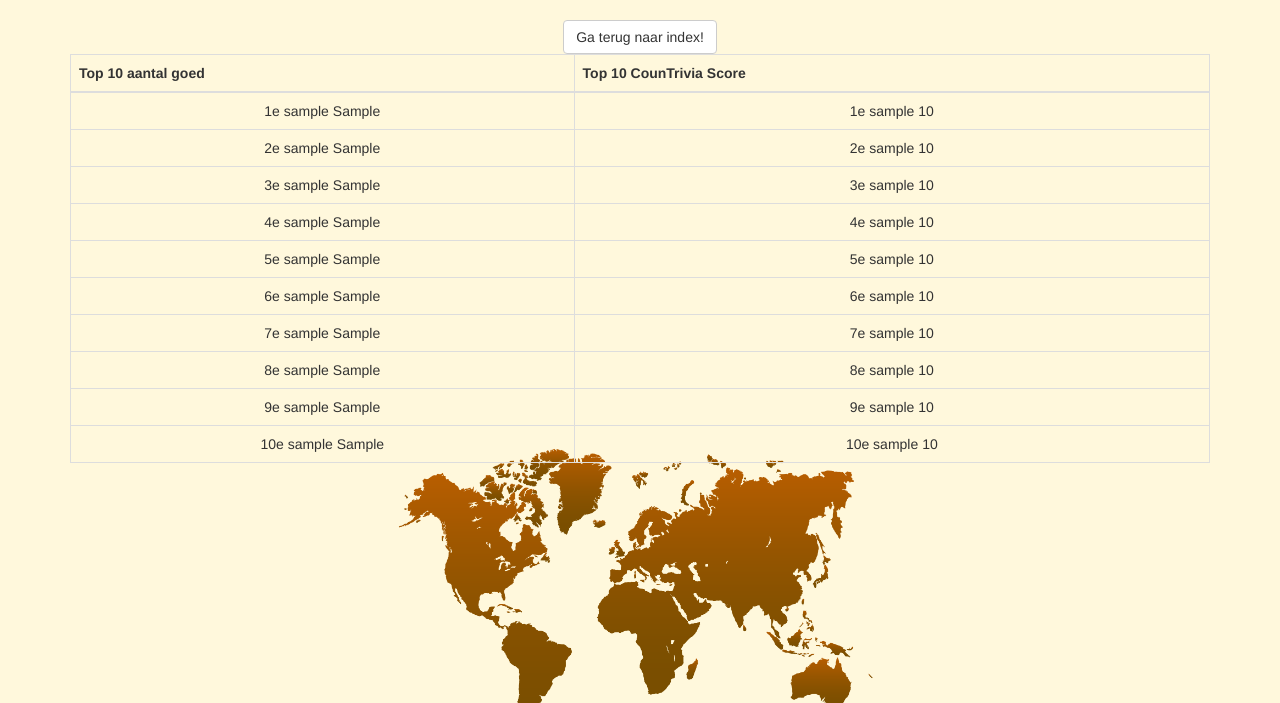
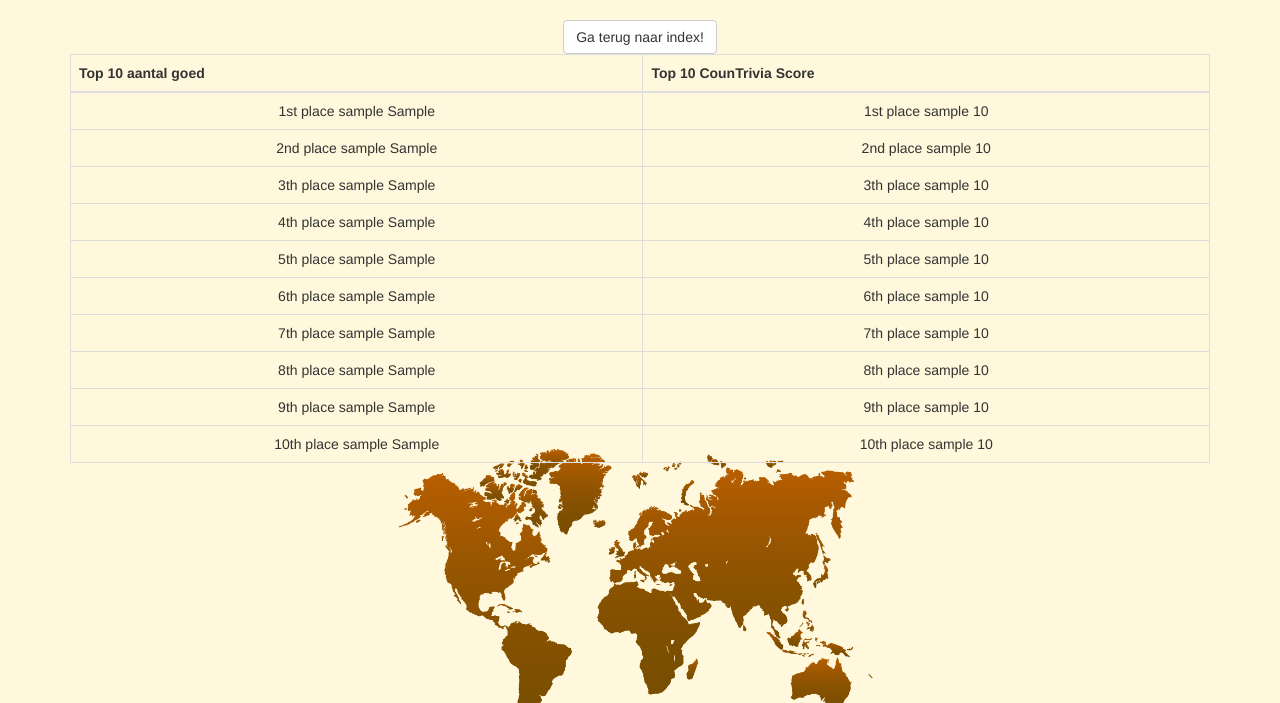
Before and after one commit to Chris-Wijgh/Trivia-Project-Web-ProgIK, a Flask app: template trivia/templates/top_10.html in a window 1280 px wide. Shown: the part 52-755 px from the top of the page. Run offline with Flask 2, Linux system fonts and the light colour scheme; the template is opened without the code that fills it: most values are stand-ins (such as "Sample title", 1, 10 or a date in 2020); some libraries are stand-ins or nearby versions.

Commit message:
changed languague

```diff
--- a/trivia/templates/end.html
+++ b/trivia/templates/end.html
@@ -6,7 +6,7 @@
 
 {% block main %}
 <link rel="stylesheet" type="text/css" href="./static/styles.css" />
-<a href="{{ url_for('index') }}" class="btn btn-default">Terug naar index!</a>
+<a href="{{ url_for('index') }}" class="btn btn-default">Back to index!</a>
 <h1>Correct Answers: <u>{{ correct }}</u></h1>
 
 {% endblock %}
--- a/trivia/templates/top_10.html
+++ b/trivia/templates/top_10.html
@@ -14,49 +14,49 @@
             </thead>
             <tbody>
                 <tr>
-                    <td>1e {{ top10_lijst[0]["username"] }}  {{ top10_lijst[0]["vragen_goed"] }}</td>
-                    <td>1e {{ top10_score[0]["username"] }}  {{ top10_score[0]["user_score"] }} </td>
+                    <td>1st place {{ top10_lijst[0]["username"] }}  {{ top10_lijst[0]["vragen_goed"] }}</td>
+                    <td>1st place {{ top10_score[0]["username"] }}  {{ top10_score[0]["user_score"] }} </td>
 
                 </tr>
                 <tr>
-                    <td> 2e {{ top10_lijst[1]["username"] }} {{ top10_lijst[1]["vragen_goed"] }}</td>
-                    <td> 2e {{ top10_score[1]["username"] }} {{ top10_score[1]["user_score"] }}</td>
+                    <td> 2nd place {{ top10_lijst[1]["username"] }} {{ top10_lijst[1]["vragen_goed"] }}</td>
+                    <td> 2nd place {{ top10_score[1]["username"] }} {{ top10_score[1]["user_score"] }}</td>
                 </tr>
                 <tr>
-                    <td> 3e {{ top10_lijst[2]["username"] }} {{ top10_lijst[2]["vragen_goed"] }}</td>
-                    <td> 3e {{ top10_score[2]["username"] }} {{ top10_score[2]["user_score"] }}</td>
+                    <td> 3th place {{ top10_lijst[2]["username"] }} {{ top10_lijst[2]["vragen_goed"] }}</td>
+                    <td> 3th place {{ top10_score[2]["username"] }} {{ top10_score[2]["user_score"] }}</td>
                 </tr>
                 <tr>
-                    <td> 4e {{ top10_lijst[3]["username"] }} {{ top10_lijst[3]["vragen_goed"] }}</td>
-                    <td> 4e {{ top10_score[3]["username"] }} {{ top10_score[3]["user_score"] }}</td>
+                    <td> 4th place {{ top10_lijst[3]["username"] }} {{ top10_lijst[3]["vragen_goed"] }}</td>
+                    <td> 4th place {{ top10_score[3]["username"] }} {{ top10_score[3]["user_score"] }}</td>
                 </tr>
                  <tr>
-                    <td>5e {{ top10_lijst[4]["username"] }}  {{ top10_lijst[4]["vragen_goed"] }}</td>
-                    <td>5e {{ top10_score[4]["username"] }}  {{ top10_score[4]["user_score"] }} </td>
+                    <td>5th place {{ top10_lijst[4]["username"] }}  {{ top10_lijst[4]["vragen_goed"] }}</td>
+                    <td>5th place {{ top10_score[4]["username"] }}  {{ top10_score[4]["user_score"] }} </td>
 
                 </tr>
                  <tr>
-                    <td>6e {{ top10_lijst[5]["username"] }}  {{ top10_lijst[5]["vragen_goed"] }}</td>
-                    <td>6e {{ top10_score[5]["username"] }}  {{ top10_score[5]["user_score"] }} </td>
+                    <td>6th place {{ top10_lijst[5]["username"] }}  {{ top10_lijst[5]["vragen_goed"] }}</td>
+                    <td>6th place {{ top10_score[5]["username"] }}  {{ top10_score[5]["user_score"] }} </td>
 
                 </tr>
                  <tr>
-                    <td>7e {{ top10_lijst[6]["username"] }}  {{ top10_lijst[6]["vragen_goed"] }}</td>
-                    <td>7e {{ top10_score[6]["username"] }}  {{ top10_score[6]["user_score"] }} </td>
+                    <td>7th place {{ top10_lijst[6]["username"] }}  {{ top10_lijst[6]["vragen_goed"] }}</td>
+                    <td>7th place {{ top10_score[6]["username"] }}  {{ top10_score[6]["user_score"] }} </td>
 
                 </tr>
                  <tr>
-                    <td>8e {{ top10_lijst[7]["username"] }}  {{ top10_lijst[7]["vragen_goed"] }}</td>
-                    <td>8e {{ top10_score[7]["username"] }}  {{ top10_score[7]["user_score"] }} </td>
+                    <td>8th place {{ top10_lijst[7]["username"] }}  {{ top10_lijst[7]["vragen_goed"] }}</td>
+                    <td>8th place {{ top10_score[7]["username"] }}  {{ top10_score[7]["user_score"] }} </td>
                 </tr>
                  <tr>
-                    <td>9e {{ top10_lijst[8]["username"] }}  {{ top10_lijst[8]["vragen_goed"] }}</td>
-                    <td>9e {{ top10_score[8]["username"] }}  {{ top10_score[8]["user_score"] }} </td>
+                    <td>9th place {{ top10_lijst[8]["username"] }}  {{ top10_lijst[8]["vragen_goed"] }}</td>
+                    <td>9th place {{ top10_score[8]["username"] }}  {{ top10_score[8]["user_score"] }} </td>
 
                 </tr>
                  <tr>
-                    <td>10e {{ top10_lijst[9]["username"] }}  {{ top10_lijst[9]["vragen_goed"] }}</td>
-                    <td>10e {{ top10_score[9]["username"] }}  {{ top10_score[9]["user_score"] }} </td>
+                    <td>10th place {{ top10_lijst[9]["username"] }}  {{ top10_lijst[9]["vragen_goed"] }}</td>
+                    <td>10th place {{ top10_score[9]["username"] }}  {{ top10_score[9]["user_score"] }} </td>
 
                 </tr>
             </tbody>
```
Also changed, not shown: trivia/templates/compare.html (+11 -11 lines), trivia/templates/index.html (+6 -6 lines).
